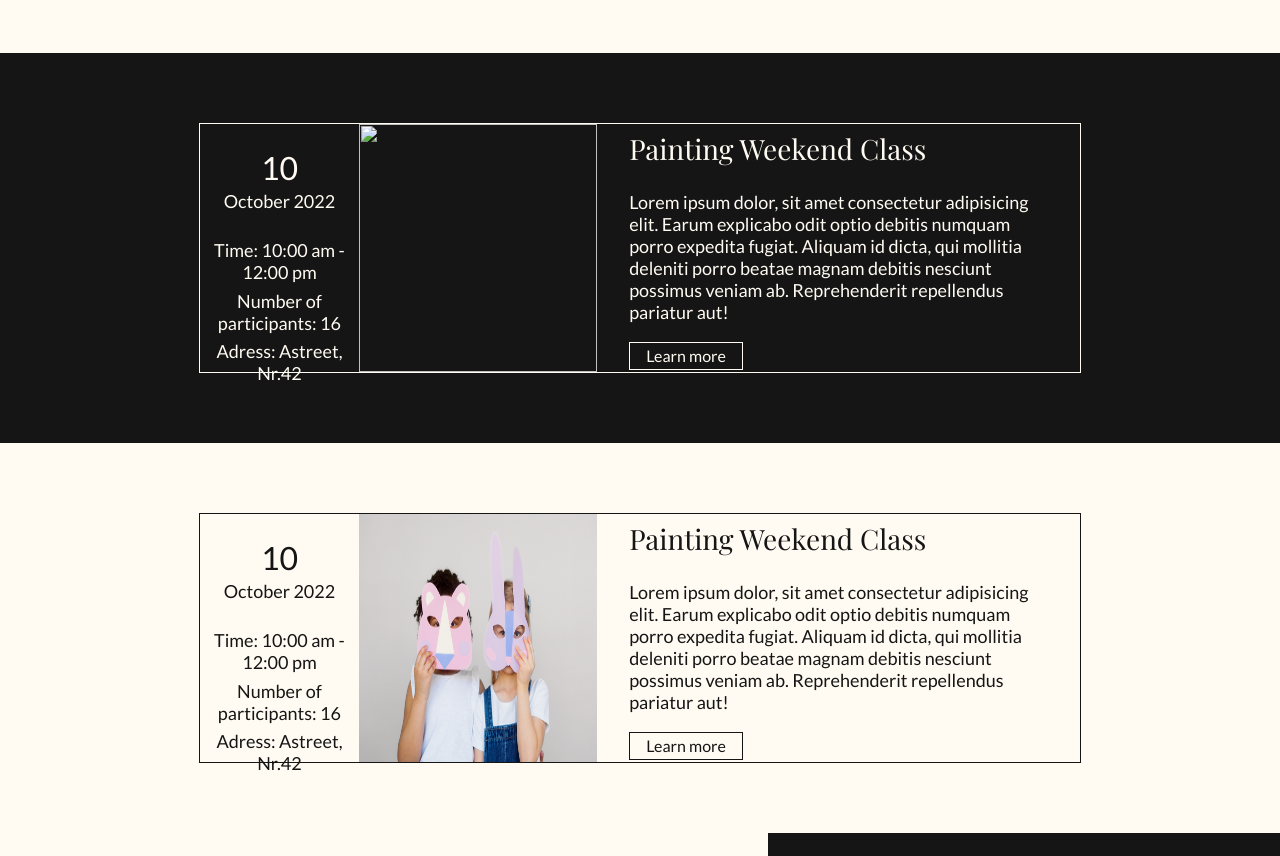
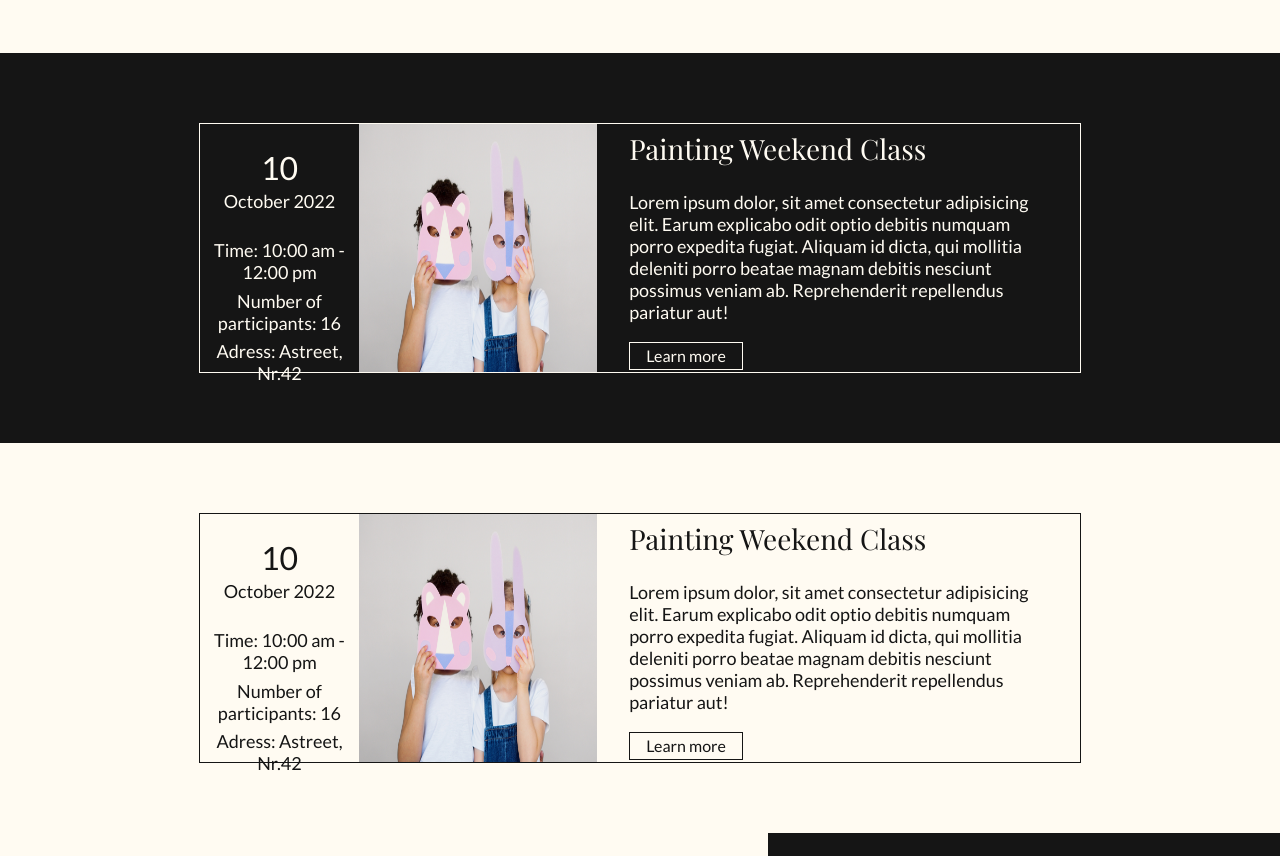
Before and after one commit to EpicalxD/denisasworkshop, a plain HTML site: page index.html in a window 1280 px wide. Shown: the part 3553-4409 px from the top of the page. Drawn offline with nearby package versions, Linux system fonts and the light colour scheme; the site is published under a folder, as on GitHub Pages, so addresses that start at the root find nothing; files whose address does not match are found by name.

Commit message:
Update index.html

```diff
--- a/index.html
+++ b/index.html
@@ -236,7 +236,7 @@
               <p>Adress: Astreet, Nr.42</p>
             </div>
             <div class="booker-img">
-              <img src="/img/children-mask-590x960.jpg" alt="" />
+              <img src="./img/children-mask-590x960.jpg" alt="" />
             </div>
             <div class="booker-text-two light-text">
               <h3>Painting Weekend Class</h3>
```
